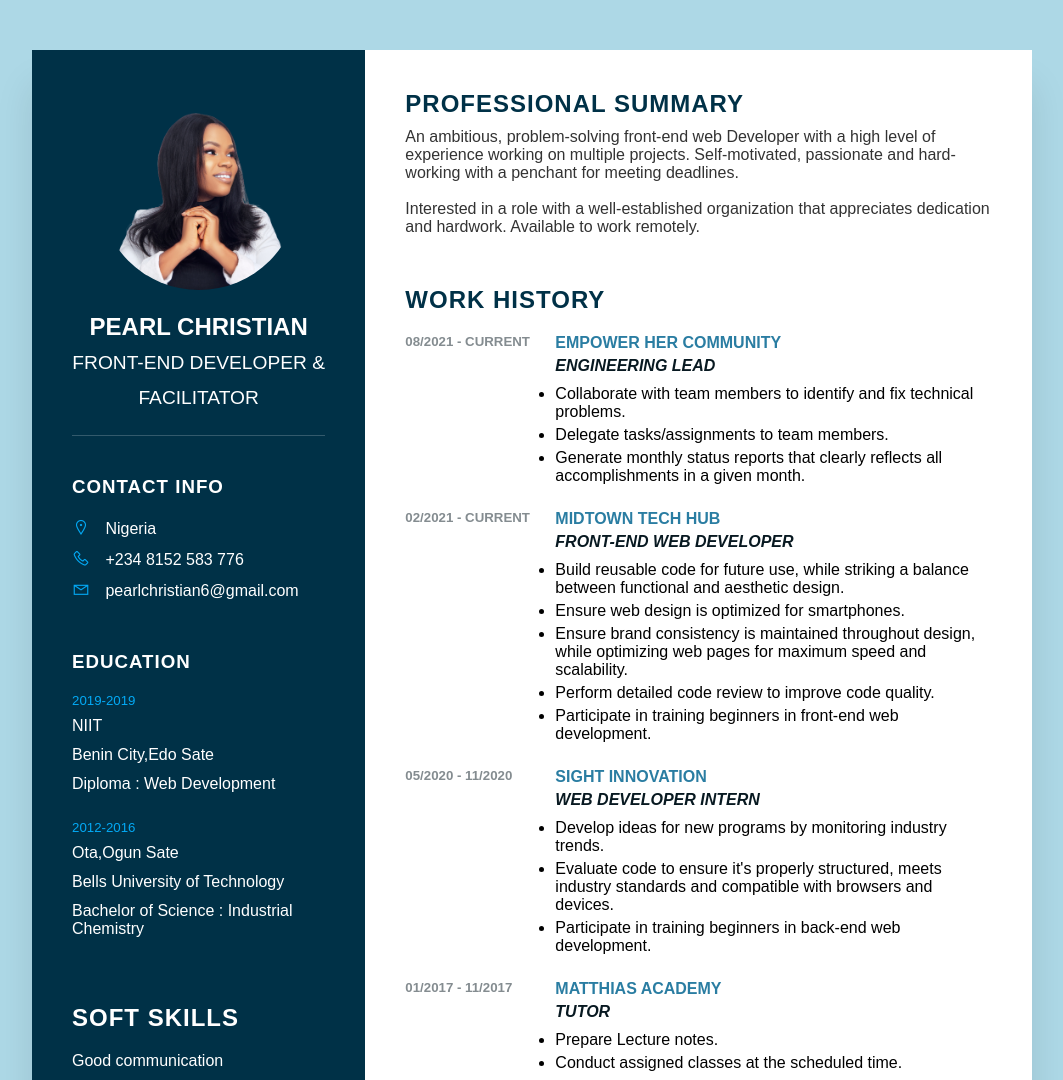
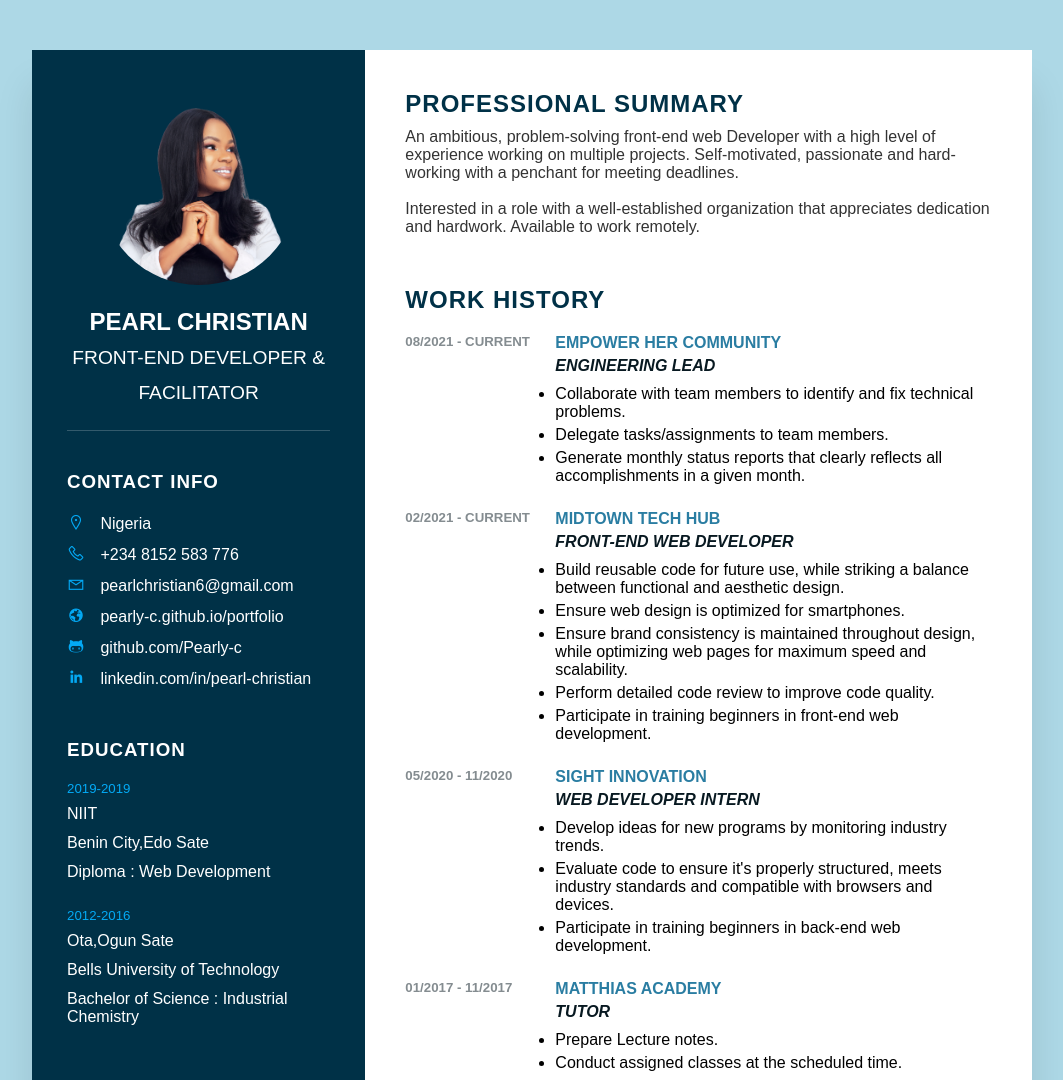
Before and after one commit to Pearly-c/Pearly-c.github.io, a plain HTML site: page index.html in a window 1280 px wide. Shown: the top 1080 px of the page, without its empty margins (108-1171 px from the left). Drawn offline with nearby package versions, Linux system fonts and the light colour scheme; a web font is replaced by a local one.

Commit message:
more contact info added

```diff
--- a/index.html
+++ b/index.html
@@ -32,23 +32,28 @@
                         <span class="icon"><i class="las la-phone " aria-hidden="true"></i></span>
                         <span class="text">+234 8152 583 776</span>
                     </li>
+
                     <li>
                         <span class="icon"><i class="las la-envelope" aria-hidden="true"></i></span>
                         <span class="text">pearlchristian6@gmail.com</span>
                     </li>
 
-                    <!-- <li>
+                    <li>
                         <span class="icon"><i class="las la-globe" aria-hidden="true"></i></span>
-                        <span class="text">www.portfolio000000.com</span>
+                        <span class="text">pearly-c.github.io/portfolio</span>
                     </li>
+
+                    <li>
+                        <span class="icon"><i class="lab la-github-alt" aria-hidden="true"></i></span>
+                        <span class="text">github.com/Pearly-c</span>
+                    </li>
+
                    <li>
                         <span class="icon"><i class="lab la-linkedin-in" aria-hidden="true"></i></span>
-                        <span class="text">linkedin.com/in/me</span>
+                        <span class="text">linkedin.com/in/pearl-christian</span>
                     </li>
-                    <li>
-                        <span class="icon"><i class="lab la-twitter" aria-hidden="true"></i></span>
-                        <span class="text">Twitterhandle.com</span>
-                    </li>
+
+                    <!--
                     <li>
                         <span class="icon"><i class="lab la-github" aria-hidden="true"></i></span>
                         <span class="text">Twitterhandle.com</span>
--- a/style.css
+++ b/style.css
@@ -60,7 +60,7 @@ body{
 .container .left_side{
     position: relative;
     background: var(--dark-blue);
-    padding: 40px;
+    padding: 35px;
 }
 .profileText{
     position: relative;
```
